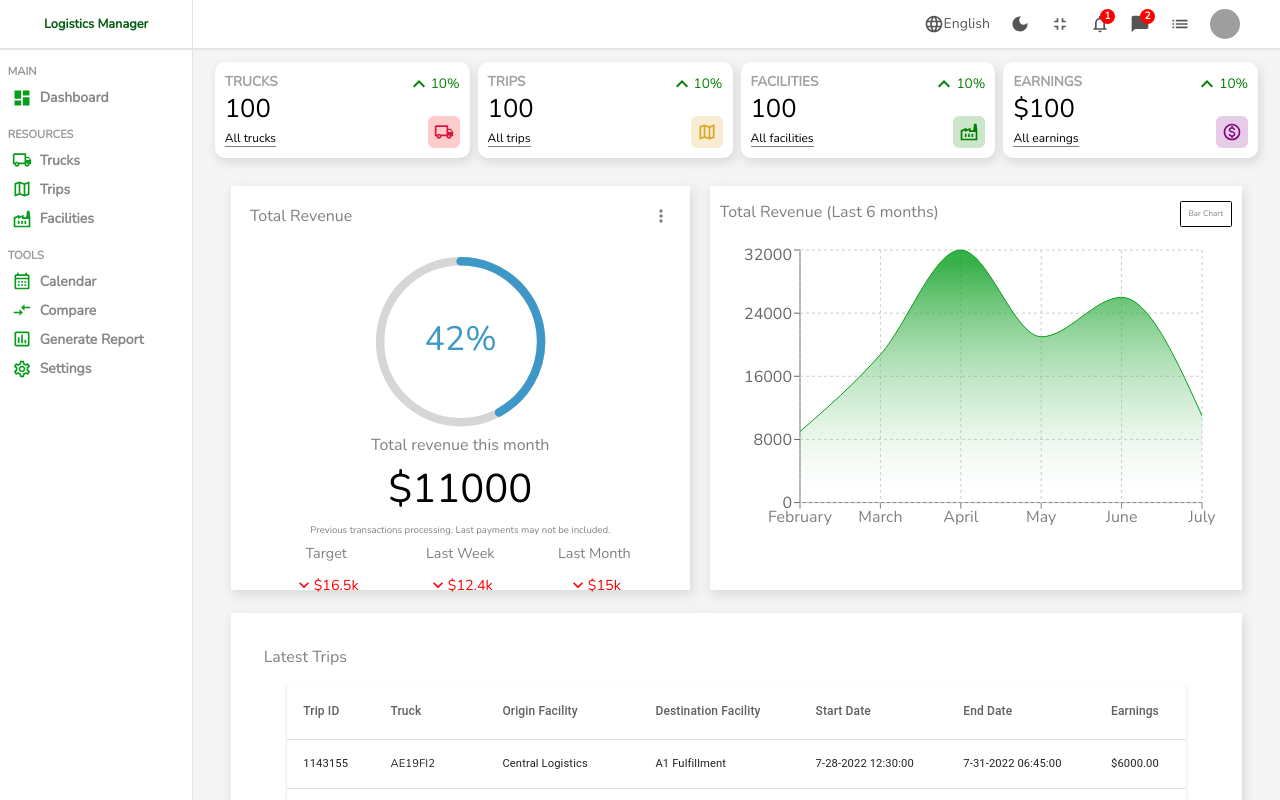
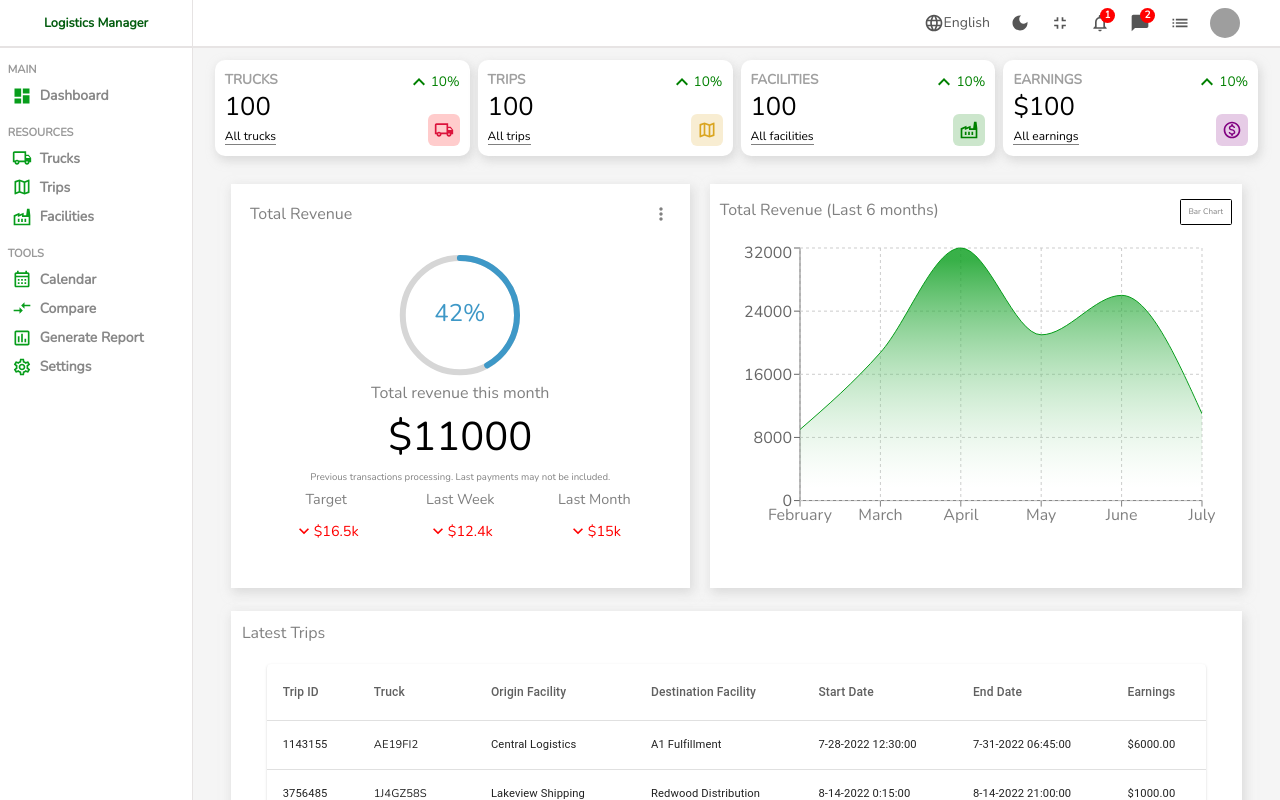
Before and after one commit to Wsref/project_logist_taoufik, a React (Create React App) app: page / in a window 1280 px wide. Shown: the top 800 px of the page. Built offline with nearby package versions, Linux system fonts and the light colour scheme; grey boxes are pictures that could not be loaded.

Commit message:
Resized revenue chart and latest trip table

```diff
--- a/src/components/featured/featured.scss
+++ b/src/components/featured/featured.scss
@@ -30,8 +30,8 @@
         height: 100%;
 
         .featuredChart {
-            width: 50%;
-            height: 50%;
+            width: 40%;
+            height: 40%;
 
             .CircularProgressbar {
                 height: 100%;
--- a/src/pages/home/home.scss
+++ b/src/pages/home/home.scss
@@ -98,7 +98,7 @@
         }
 
         .listContainer {
-            padding: 3%;
+            padding: 1%;
             -webkit-box-shadow: 2px 4px 10px 1px rgba(0, 0, 0, 0.6);
             box-shadow: 2px 4px 10px 1px rgba(201, 201, 201, 0.6);
             margin-left: calc(2% + 1.5%); // padding + padding
@@ -117,7 +117,7 @@
                 font-size: 2vmin;
                 font-weight: 500;
                 color: gray;
-                margin-bottom: 15px;
+                margin-bottom: 2%;
             }
         }
     }
```
